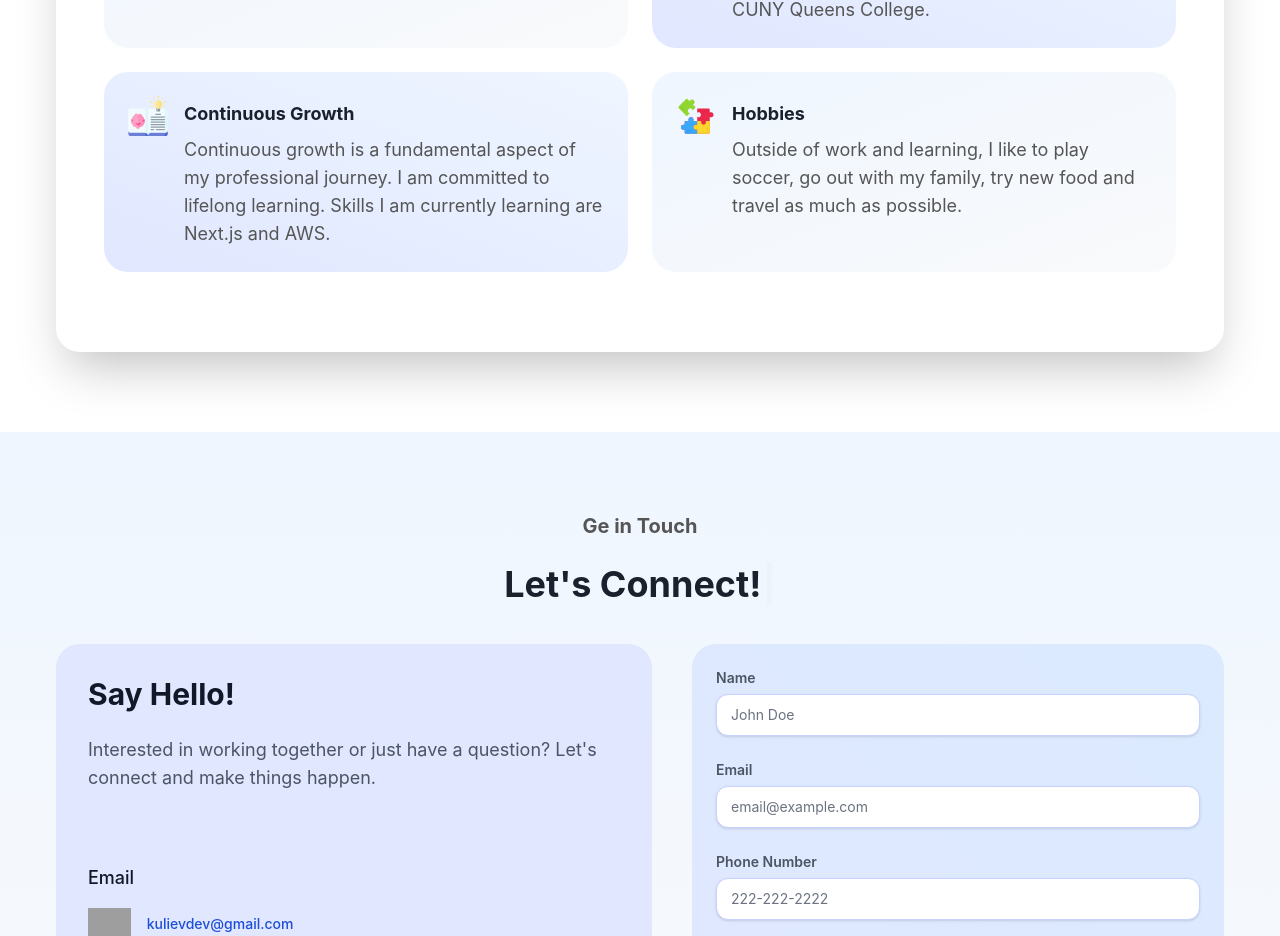
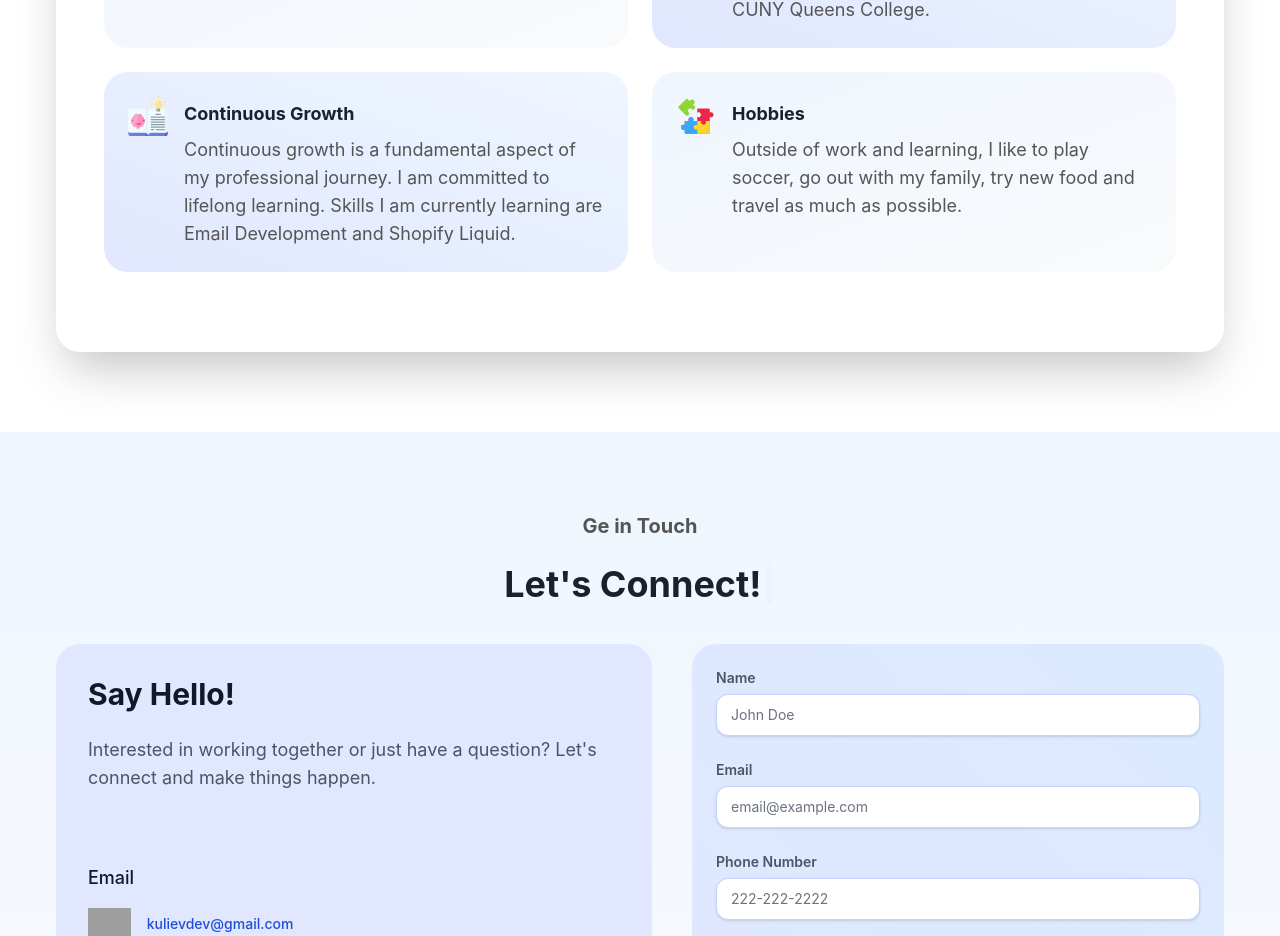
Before and after one commit to kulievdev/portfolio-website, a React (Vite) app: page / in a window 1280 px wide. Shown: the part 5911-6847 px from the top of the page. Built offline with nearby package versions, Linux system fonts and the light colour scheme; grey boxes are pictures that could not be loaded.

Commit message:
fix about me text

```diff
--- a/src/Pages/About/aboutMeInfo.ts
+++ b/src/Pages/About/aboutMeInfo.ts
@@ -18,7 +18,7 @@ const aboutMeInfo = [
   },
   {
     title: "Continuous Growth",
-    text: "Continuous growth is a fundamental aspect of my professional journey. I am committed to lifelong learning. Skills I am currently learning are Next.js and AWS.",
+    text: "Continuous growth is a fundamental aspect of my professional journey. I am committed to lifelong learning. Skills I am currently learning are Email Development and Shopify Liquid.",
     backgroundColor: "bg-gradient-to-bl from-primary-50 to-secondary-100",
     imgSrc: learningIcon,
   },
```
